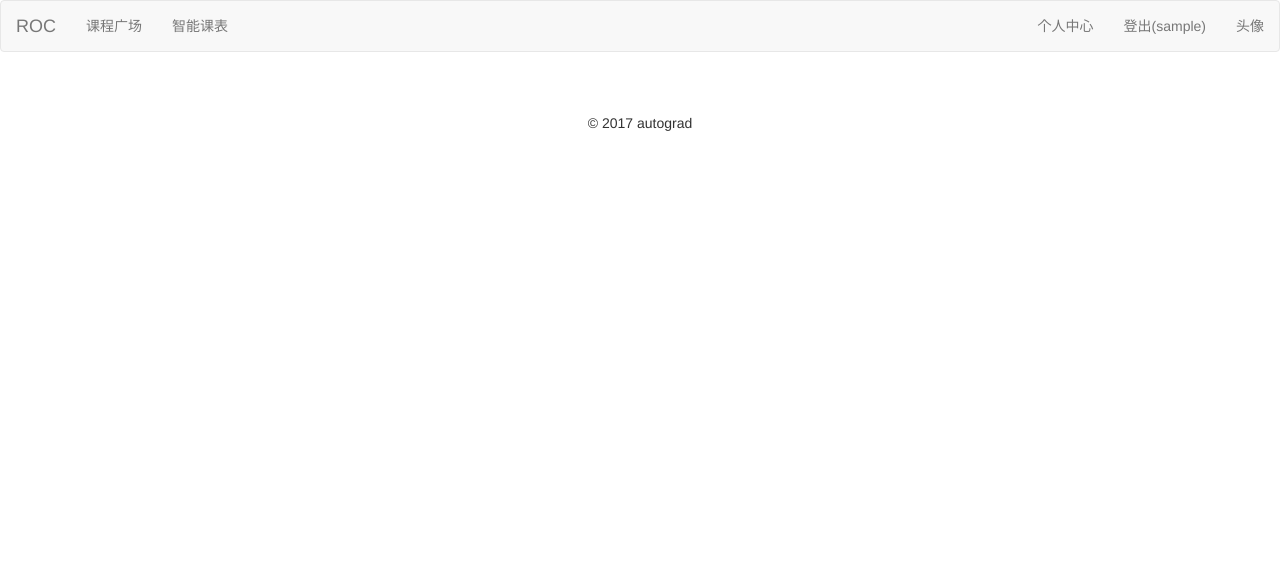
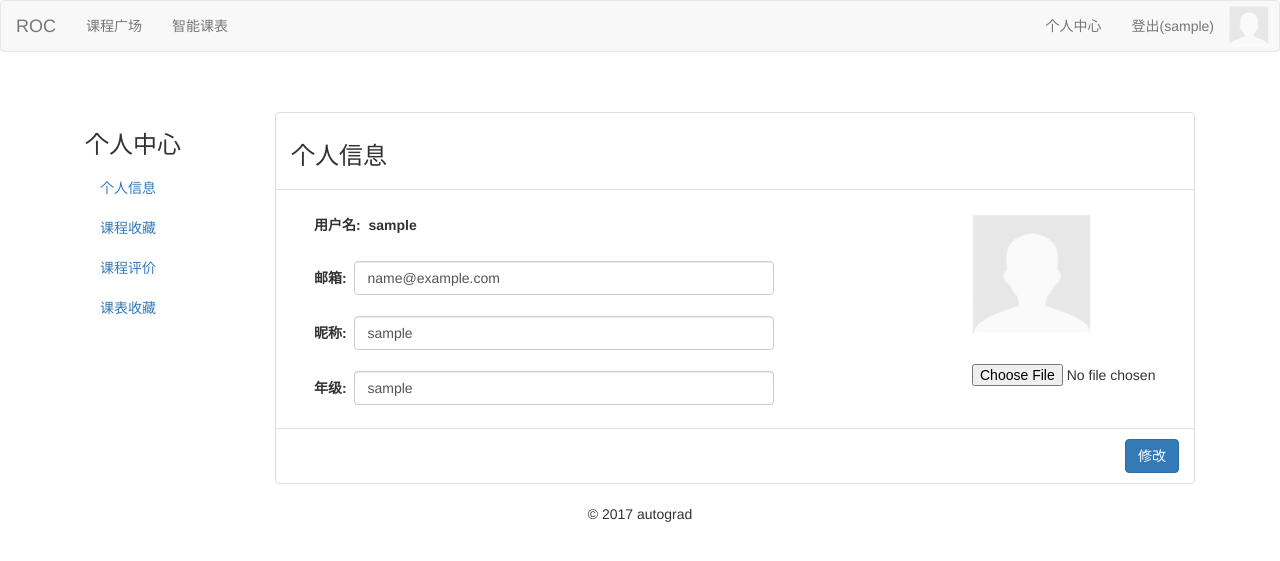
Before and after one commit to thss15fyt/ROC, a Django app: page /user_info in a window 1280 px wide. Shown: the top 561 px of the page. Run offline with Django 3.2, Linux system fonts and the light colour scheme; the visitor is signed in with stand-in values (Sample User, id 1); some libraries are stand-ins or nearby versions.

Commit message:
Implement front-end user info. Ref #9

```diff
--- a/ROC/templates/base/base.html
+++ b/ROC/templates/base/base.html
@@ -22,7 +22,8 @@
 		            {% if user.is_authenticated %}
 		            <li><a href="{% url 'user_info' %}">个人中心</a></li>
 		            <li><a href="{% url 'logout' %}">登出({{user.username}})</a></li>
-		            <li><a href="#">头像</a></li>
+		            <li><img src="{% static 'img/default_avatar.jpg' %}" width="40em" height="40em"
+		            style="margin-top:5px;margin-right:10px;border-radius:5px"></li>
 		            {% else %}
 		            <li><a href="{% url 'login' %}">登录</a></li>
 		            <li><a href="{% url 'signup' %}">注册</a></li>
--- a/ROC/templates/course_comment/course_detail.html
+++ b/ROC/templates/course_comment/course_detail.html
@@ -9,19 +9,19 @@
 
     <div class="panel-body">
         <div class="row">
-            <div class="col-xs-4">
+            <div class="col-md-4">
                 <p><b>主讲教师</b>: {{course.teacher}}</p>
                 <p><b>开课院系</b>: {{course.apartment.name}}</p>
                 <p><b>学分</b>: {{course.credit}}</p>
                 <p><b>课程特色</b>: {{course.feature}}</p>
             </div>
-            <div class="col-xs-4">
+            <div class="col-md-4">
                 <p><b>课程号</b>: {{course.course_id}}</p>
                 <p><b>本科生课容量</b>: {{course.undergraduate_capacity}}</p>
                 <p><b>研究生课容量</b>: {{course.postgraduate_capacity}}</p>
                 <p><b>年级</b>: {{course.grade}}</p>
             </div>
-            <div class="col-xs-4">
+            <div class="col-md-4">
                 <p><b>是否二级选课</b>: {% if course.second_choose_flag %}是{% else %}否{% endif %}</p>
                 <p><b>是否重修占容量</b>: {% if course.retake_flag %}是{% else %}否{% endif %}</p>
                 <p><b>是否选课时限制</b>: {% if course.choose_restrict_flag %}是{% else %}否{% endif %}</p>
--- a/ROC/templates/user_center/user_center.html
+++ b/ROC/templates/user_center/user_center.html
@@ -2,10 +2,10 @@
 {% block content %}
 <div class="container-fluid">
     <div class="row">
-        <div class="col-sm-3 col-md-2 sidebar">
+        <div class="col-md-2 sidebar">
         {% block user_center_sidebar %}{% endblock %}
         </div>
-        <div class="col-sm-9 col-md-10 main">
+        <div class="col-md-10 main">
         {% block user_center_content %}{% endblock %}
         </div>
     </div>
--- a/ROC/templates/user_center/user_info.html
+++ b/ROC/templates/user_center/user_info.html
@@ -1,5 +1,5 @@
 {% extends 'user_center/user_center.html' %}
-{% block sidebar %}
+{% block user_center_sidebar %}
 <h3>个人中心</h3>
     <ul class="nav nav-sidebar">
         <li class="active"><a href="{% url 'user_info' %}">个人信息</a></li>
@@ -9,4 +9,68 @@
 </ul>
 {% endblock %}
 
-{% block
+{% block user_center_content %}
+{% load static %}
+<form method="post" enctype="multipart/form-data" action="">
+    {% csrf_token %}
+    <ul class="list-group">
+        <li class="list-group-item clearfix">
+            <div class="word-wrap">
+                <h3>个人信息</h3>
+            </div>
+        </li>
+        <li class="list-group-item clearfix">
+            <div class="word-wrap">
+                <div class="col-md-3" style="top:1em;float:right">
+                    <img src="{% static 'img/default_avatar.jpg' %}" width="120em" height="120em">
+                    <p>&nbsp;</p>
+                    <input type="file" id="avatar" name="avatar"/>
+                </div>
+                <div class="col-md-7">
+                <table class="table" style="margin-bottom:0">
+                    <tbody>
+                        <tr>
+                            <td style="border-top:0">
+                                <div class="form-group" style="display:inline-block;margin-bottom:0">
+                                    <label for="nickname" style="float:left;padding-top:7px">用户名:&nbsp;&nbsp;{{user.username}}</label>
+                                </div>
+                            </td>
+                        </tr>
+                        <tr>
+                            <td style="border-top:0">
+                                <div class="form-group" style="display:inline-block;margin-bottom:0">
+                                    <label for="email" style="float:left;padding-top:7px">邮箱:&nbsp;&nbsp;
+                                    </label>
+                                    <input type="email" value="{{ user.email }}" id="email" name="email" class="form-control" placeholder="邮箱" required style="float:left;width:30em" />
+                                </div>
+                            </td>
+                        </tr>
+                        <tr>
+                            <td style="border-top:0">
+                                <div class="form-group" style="display:inline-block;margin-bottom:0">
+                                    <label for="nickname" style="float:left;padding-top:7px">昵称:&nbsp;&nbsp;</label>
+                                    <input type="text" value = "{{ user.username }}" id="nickname" name="nickname" class="form-control" required style="float:left;width:30em" />
+                                </div>
+                            </td>
+                        </tr>
+                        <tr>
+                            <td style="border-top:0">
+                                <div class="form-group" style="display:inline-block;margin-bottom:0">
+                                    <label for="nickname" style="float:left;padding-top:7px">年级:&nbsp;&nbsp;</label>
+                                    <input type="text" value = "{{ user.username }}" id="nickname" name="nickname" class="form-control" required style="float:left;width:30em" />
+                                </div>
+                            </td>
+                        </tr>
+                    </tbody>
+                </table>
+                </div>
+            </div>
+        </li>
+        <li class="list-group-item clearfix">
+            <div class="pull-right">
+                <button type="submit" class="btn btn-primary">修改</button>
+            </div>
+        </li>
+    </ul>
+</form>
+{% endblock %}
```
Also changed, not shown: ROC/static/img/default_avatar.jpg (added).
